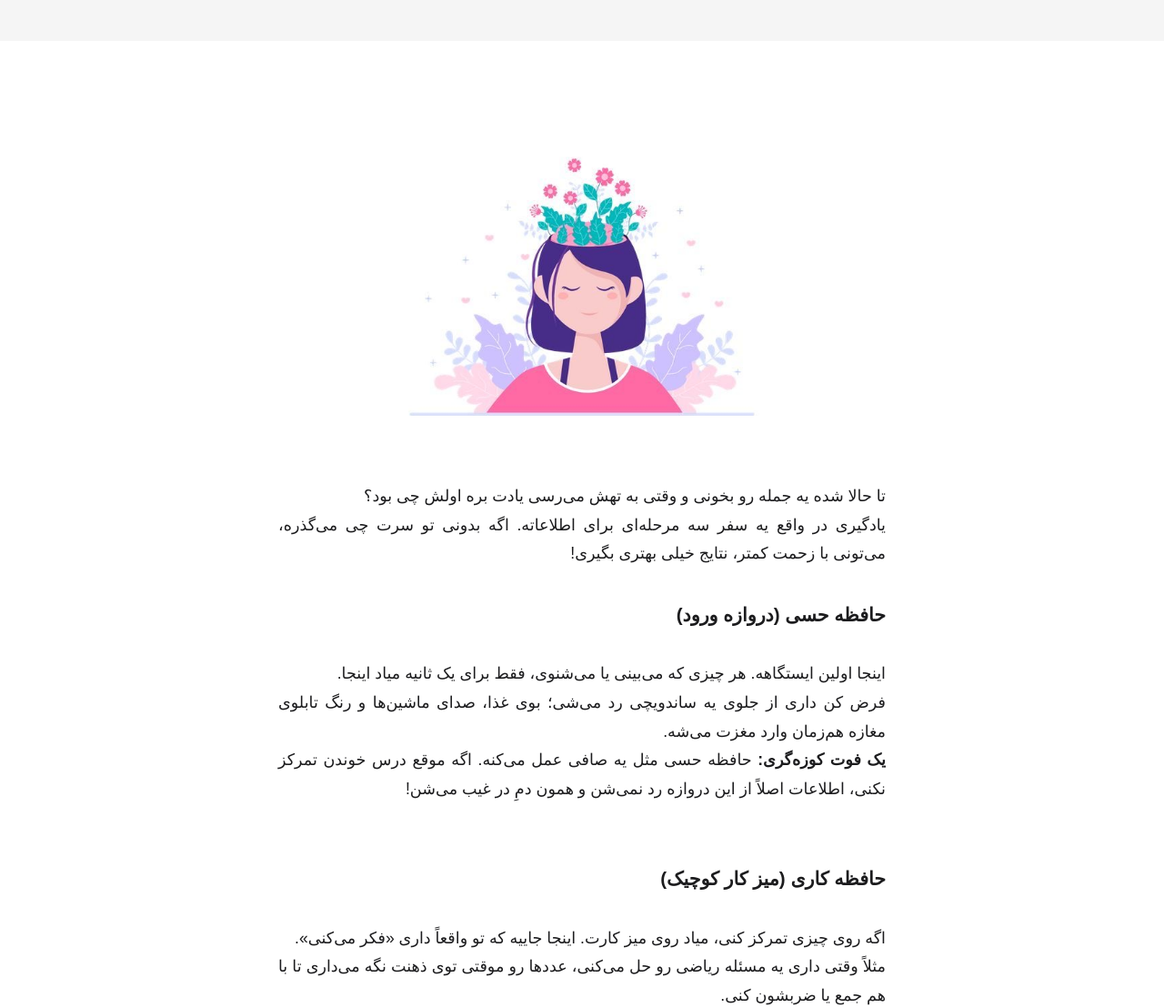
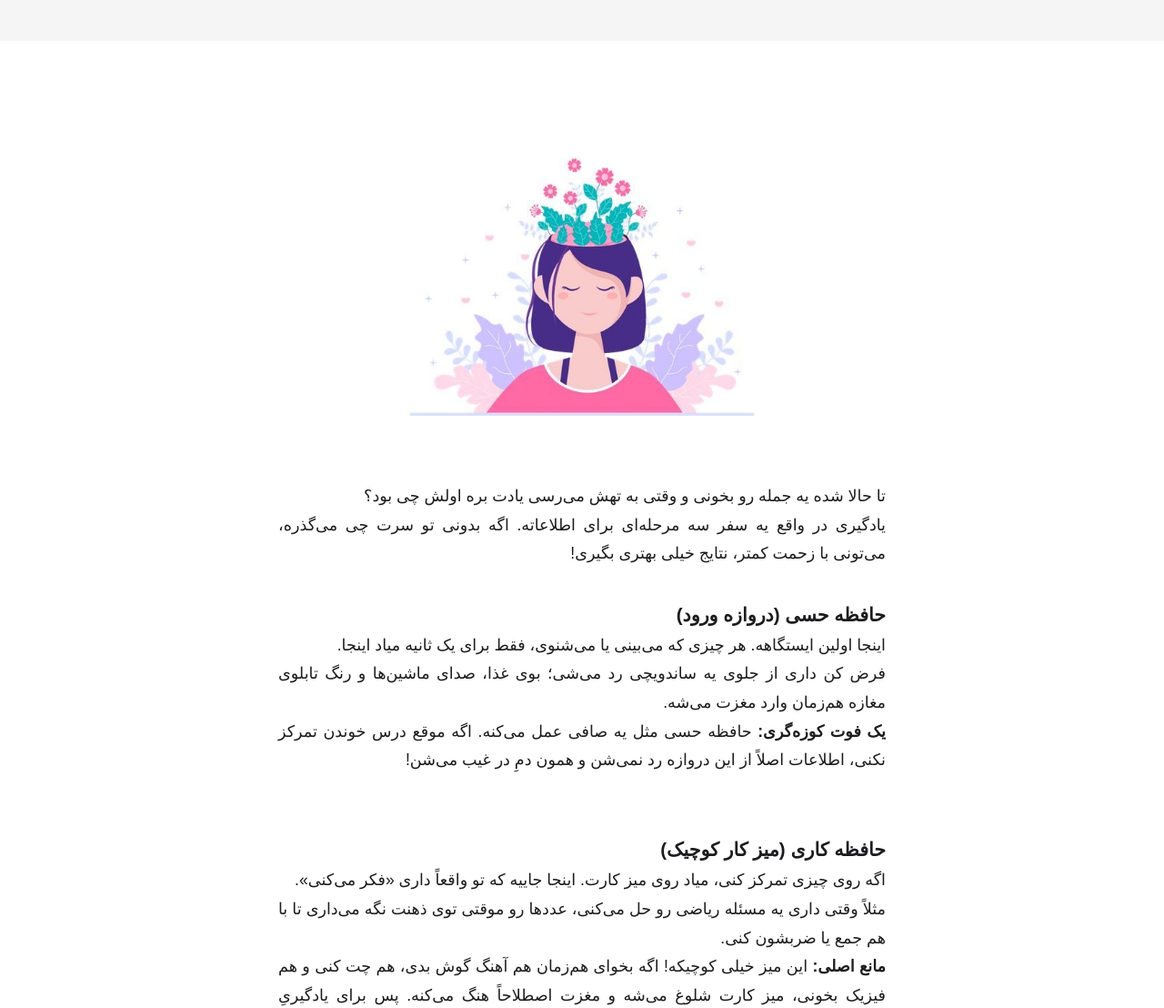
Before and after one commit to AdminEdi/Polarisacademy, a plain HTML site: page Memory.html in a window 1280 px wide. Shown: the part 206-1314 px from the top of the page at 91% size. Drawn offline with Linux system fonts and the light colour scheme; a web font is replaced by a local one.

Commit message:
Fix HTML formatting for memory sections

```diff
--- a/Memory.html
+++ b/Memory.html
@@ -43,7 +43,7 @@
 
       <section class="definition">
         <br>
-        <h3 class="example-title">حافظه حسی (دروازه ورود)</h3><br>
+        <h3 class="example-title">حافظه حسی (دروازه ورود)</h3>
         <p>اینجا اولین ایستگاهه. هر چیزی که می‌بینی یا می‌شنوی، فقط برای یک ثانیه میاد اینجا.</p>
         <div class="analogy-box">
           <p>فرض کن داری از جلوی یه ساندویچی رد می‌شی؛ بوی غذا، صدای ماشین‌ها و رنگ تابلوی مغازه هم‌زمان وارد مغزت می‌شه.</p>
@@ -53,7 +53,7 @@
 
       <section class="examples">
         <br><br>
-        <h3 class="example-title">حافظه کاری (میز کار کوچیک)</h3><br>
+        <h3 class="example-title">حافظه کاری (میز کار کوچیک)</h3>
         <p>اگه روی چیزی تمرکز کنی، میاد روی میز کارت. اینجا جاییه که تو واقعاً داری «فکر می‌کنی».</p>
         <div class="example-case">
           <p>مثلاً وقتی داری یه مسئله ریاضی رو حل می‌کنی، عددها رو موقتی توی ذهنت نگه می‌داری تا با هم جمع یا ضربشون کنی.</p>
@@ -63,7 +63,7 @@
 
       <section class="management-strategies">
         <br><br>
-        <h3 class="example-title">حافظه بلندمدت (انبار همیشگی)</h3><br>
+        <h3 class="example-title">حافظه بلندمدت (انبار همیشگی)</h3>
         <p>هدف نهایی ما اینجاست؛ یه سوله بزرگ و بی‌نهایت که اطلاعات برای همیشه اونجا ذخیره می‌شن.</p>
         <div class="strategy-item">
           <p>برای مثال اسم صمیمی‌ترین دوستت یا راهِ رفتن به خونه، الان توی این انبار هستن.</p>
```
